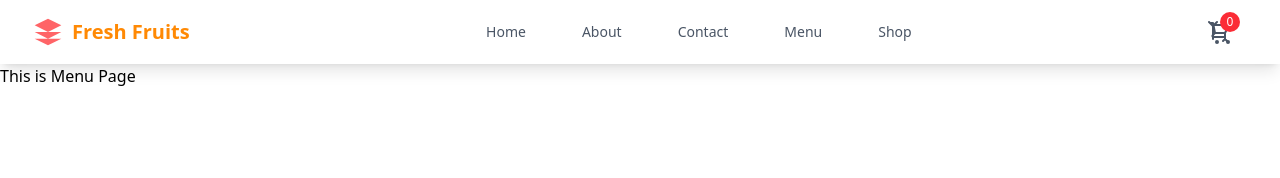
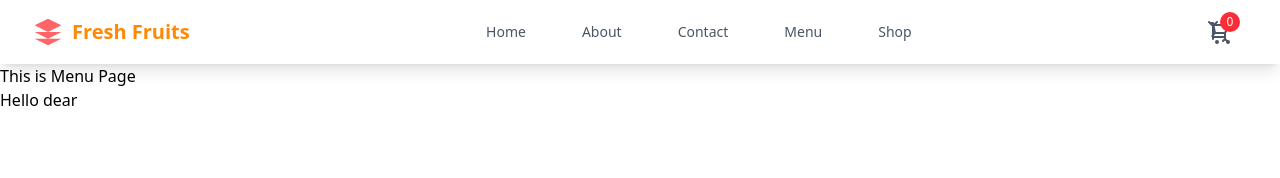
Before and after one commit to saifhusain62/Fruits_ecommerce, a React (Vite) app: page /menu in a window 1280 px wide. Shown: the top 178 px of the page. Built offline with nearby package versions, Linux system fonts and the light colour scheme.

Commit message:
Saif Dev

```diff
--- a/src/pages/Menu.jsx
+++ b/src/pages/Menu.jsx
@@ -4,6 +4,7 @@ function Menu() {
   return (
     <div>
       This is Menu Page
+      <h1>Hello dear</h1>
     </div>
   )
 }
```
